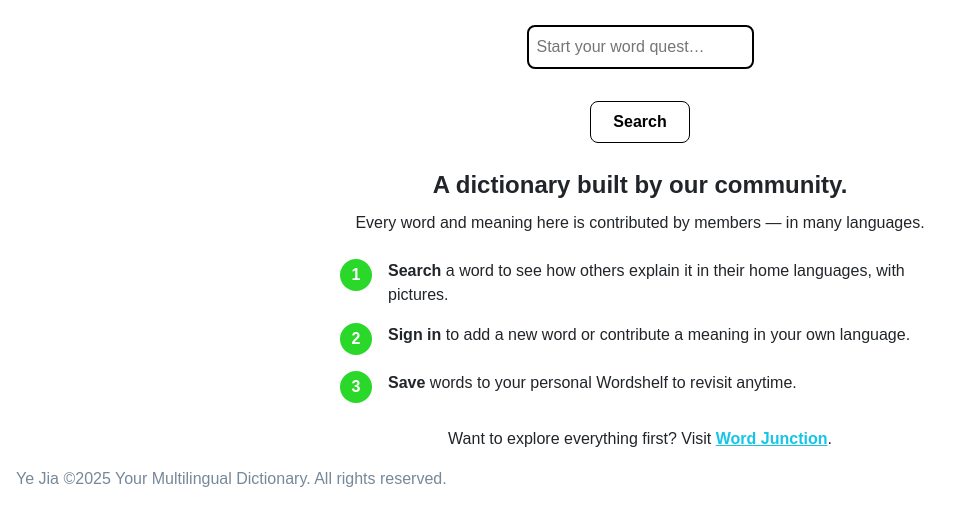
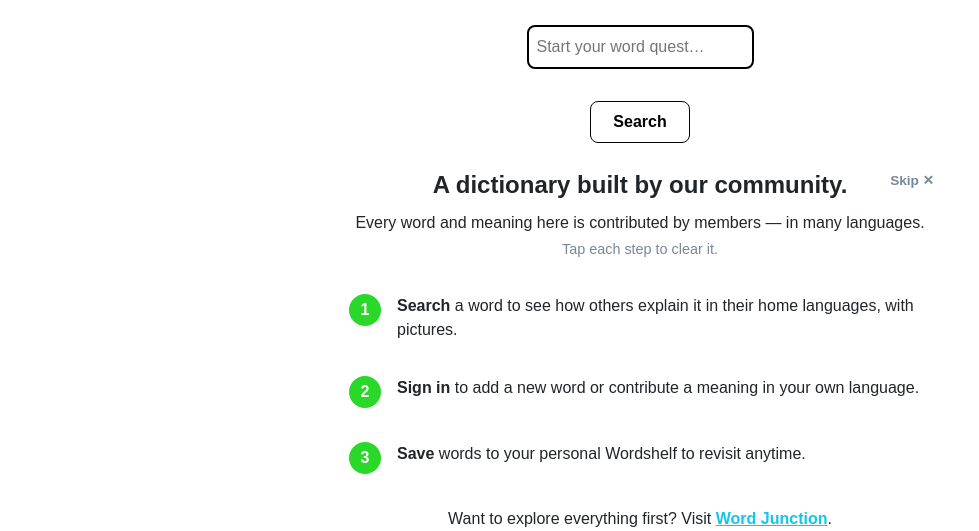
Before and after one commit to emilyyejia/your-multilingual-dictionary, a Node server app: page / in a window 1280 px wide. Shown: the part 493-1024 px from the top of the page, without its empty margins (0-979 px from the left). Before the commit the page ends 980 px from the top, so only its background shows below. Run offline with Node 20, Linux system fonts and the light colour scheme; some libraries are stand-ins or nearby versions.

Commit message:
Make onboarding guide click-to-dismiss; remove site footer
The home-page guide is now interactive: each step clears on click (with a check + slide-out), a Skip control dismisses the whole guide, and clearing all three hides it. Adds the app's first client-side script (inline, home page only). Removes the copyright footer site-wide.

Co-Authored-By: Claude Opus 4.8 <noreply@anthropic.com>

```diff
--- a/public/css/main.css
+++ b/public/css/main.css
@@ -254,6 +254,65 @@ button:hover {
   justify-content: center;
 }
 
+/* Interactive onboarding: click steps to clear, then the guide dismisses */
+.how-it-works {
+  position: relative;
+}
+
+.onboard-skip {
+  position: absolute;
+  top: 0;
+  right: 0;
+  padding: 4px 6px;
+  background: transparent;
+  border: 0;
+  font-size: 0.85rem;
+  font-weight: bold;
+  color: lightslategray;
+  cursor: pointer;
+}
+
+.onboard-skip:hover {
+  background: transparent;
+  color: rgb(41, 216, 41);
+}
+
+.onboard-hint {
+  font-size: 0.9rem;
+  color: lightslategray;
+}
+
+.steps .step {
+  width: 100%;
+  font: inherit;
+  color: inherit;
+  background: transparent;
+  border: 1px solid transparent;
+  border-radius: 8px;
+  padding: 8px;
+  cursor: pointer;
+  transition: opacity 0.3s ease, transform 0.3s ease, background-color 0.15s ease;
+}
+
+.steps .step:hover {
+  background-color: rgba(41, 216, 41, 0.1);
+  color: inherit;
+}
+
+.step--done .step-num {
+  background-color: rgb(26, 160, 26);
+}
+
+.step--gone {
+  opacity: 0;
+  transform: translateX(24px);
+}
+
+.onboard--leaving {
+  opacity: 0;
+  transition: opacity 0.35s ease;
+}
+
 @media (max-width: 600px) {
   h1 {
     font-size: 1.5rem;
--- a/views/home.ejs
+++ b/views/home.ejs
@@ -36,25 +36,56 @@
     </div>
   <% } %>
 <% } else { %>
-  <div class="how-it-works text-dark">
+  <div class="how-it-works text-dark" id="onboard">
+    <button type="button" class="onboard-skip" id="onboardSkip" aria-label="Dismiss the guide">Skip ✕</button>
     <p class="fs-4 fw-bold mb-2 text-center">A dictionary built by our community.</p>
-    <p class="text-center mb-3">Every word and meaning here is contributed by members — in many languages.</p>
-    <div class="steps">
-      <div class="step">
+    <p class="text-center mb-1">Every word and meaning here is contributed by members — in many languages.</p>
+    <p class="onboard-hint text-center mb-3">Tap each step to clear it.</p>
+    <div class="steps" id="onboardSteps">
+      <button type="button" class="step">
         <span class="step-num">1</span>
         <p><strong>Search</strong> a word to see how others explain it in their home languages, with pictures.</p>
-      </div>
-      <div class="step">
+      </button>
+      <button type="button" class="step">
         <span class="step-num">2</span>
         <p><strong>Sign in</strong> to add a new word or contribute a meaning in your own language.</p>
-      </div>
-      <div class="step">
+      </button>
+      <button type="button" class="step">
         <span class="step-num">3</span>
         <p><strong>Save</strong> words to your personal Wordshelf to revisit anytime.</p>
-      </div>
+      </button>
     </div>
-    <p class="mt-4 text-center">Want to explore everything first? Visit <a href="/community">Word Junction</a>.</p>
+    <p class="mt-4 text-center onboard-explore">Want to explore everything first? Visit <a href="/community">Word Junction</a>.</p>
   </div>
+  <script>
+    (function () {
+      var box = document.getElementById('onboard');
+      if (!box) return;
+      var stepsWrap = document.getElementById('onboardSteps');
+      function leaveBox() {
+        box.classList.add('onboard--leaving');
+        setTimeout(function () { box.remove(); }, 350);
+      }
+      function clearStep(step) {
+        if (step.classList.contains('step--done')) return;
+        step.classList.add('step--done');
+        var num = step.querySelector('.step-num');
+        if (num) num.textContent = '✓';
+        setTimeout(function () {
+          step.classList.add('step--gone');
+          setTimeout(function () {
+            step.remove();
+            if (!stepsWrap.querySelector('.step')) leaveBox();
+          }, 320);
+        }, 200);
+      }
+      Array.prototype.forEach.call(box.querySelectorAll('.step'), function (step) {
+        step.addEventListener('click', function () { clearStep(step); });
+      });
+      var skip = document.getElementById('onboardSkip');
+      if (skip) skip.addEventListener('click', leaveBox);
+    })();
+  </script>
 <% } %>
 
 <%- include('./partials/footer.ejs') %>
--- a/views/partials/footer.ejs
+++ b/views/partials/footer.ejs
@@ -1,6 +1,3 @@
   </main>
-  <footer>
-    Ye Jia &copy;2025 Your Multilingual Dictionary. All rights reserved.
-  </footer>
 </body>
 </html>
```
